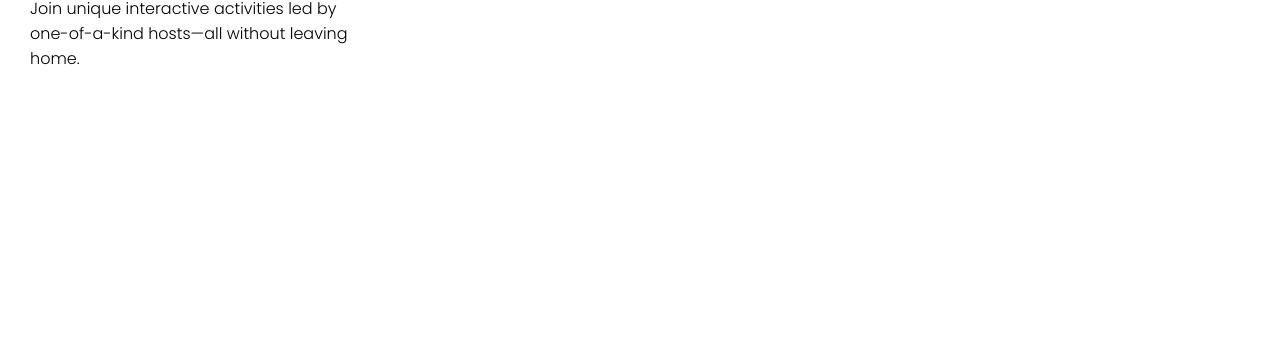
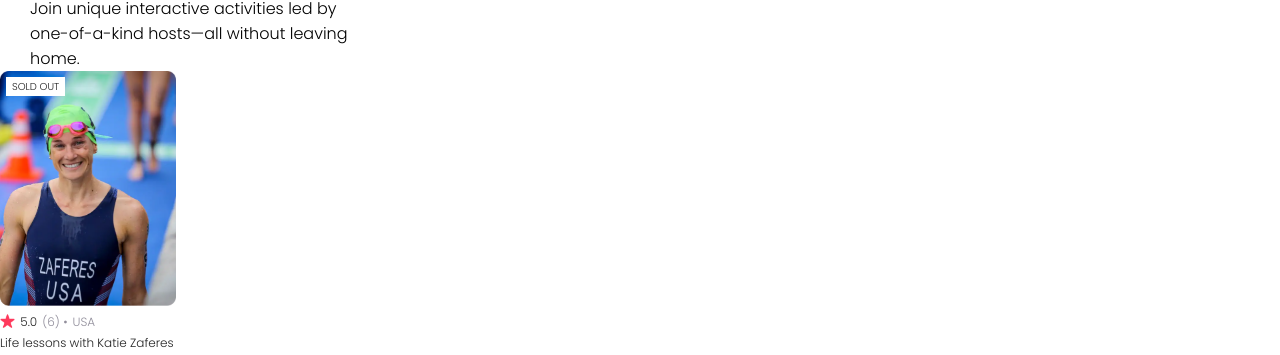
Before and after one commit to bliv27/scrimba, a React (Vite) app in the folder 2_airbnb_clone/: page / in a window 1280 px wide. Shown: the part 477-832 px from the top of the page. Before the commit the page ends 800 px from the top, so only its background shows below. Built offline with nearby package versions, Linux system fonts and the light colour scheme.

Commit message:
airbnb 4

```diff
--- a/2_airbnb_clone/src/App.css
+++ b/2_airbnb_clone/src/App.css
@@ -6,6 +6,14 @@ body{
   font-family: Poppins, 'sans-serif';
   margin:0;
   padding:0;
+}
+
+.grey{
+  color: #918E9B;
+}
+
+.bold{
+  font-weight: 700;
 }
 
 .navbar{
@@ -44,3 +52,38 @@ section{
   margin:16px 0 0;
   max-width:320px;
 }
+
+.card{
+  width: 176px;
+  font-size: 12px;
+  line-height: 13px;
+  color:#222222;
+  position: relative;
+  display: flex;
+  flex-direction: column;
+  margin-right:18px;
+}
+
+.card__status{
+  position: absolute;
+  margin:6px;
+  padding:4px 6px;
+  background-color: white;
+  font-size: 10px;
+  line-height: 11px;
+  text-transform: uppercase;
+}
+
+.card__stats{
+  display: flex;
+  column-gap: 5px;
+  align-items: center;
+}
+
+.card__star{
+  height:14px;
+}
+
+.card>p{
+  margin:8px 0 0;
+}
--- a/2_airbnb_clone/src/App.jsx
+++ b/2_airbnb_clone/src/App.jsx
@@ -1,6 +1,7 @@
 
 import Navbar from './components/Navbar.jsx';
 import Hero from './components/Hero.jsx';
+import Card from './components/Card.jsx';
 import './App.css';
 
 function App() {
@@ -9,6 +10,7 @@ function App() {
     <div>
       <Navbar />
       <Hero />
+      <Card />
     </div>
   )
 }
--- /dev/null
+++ b/2_airbnb_clone/src/components/Card.jsx
@@ -0,0 +1,19 @@
+import katie from "./../assets/katie-Zaferes.png";
+import star from "./../assets/star.png";
+
+export default function Card() {
+  return(
+    <div className="card">
+      <div className="card__status">sold out</div>
+      <img className="card__photo" src={katie} />
+      <p className="card__stats">
+        <img className="card__star" src={star} />
+        <span>5.0</span>
+        <span className="grey">(6) &#x2022; </span>
+        <span className="grey">USA</span>
+      </p>
+      <p>Life lessons with Katie Zaferes</p>
+      <p><span className="bold">From $136</span> / person</p>
+    </div>
+  )
+}
```
Also changed, not shown: 2_airbnb_clone/src/assets/katie-zaferes.png (added), 2_airbnb_clone/src/assets/star.png (added).
